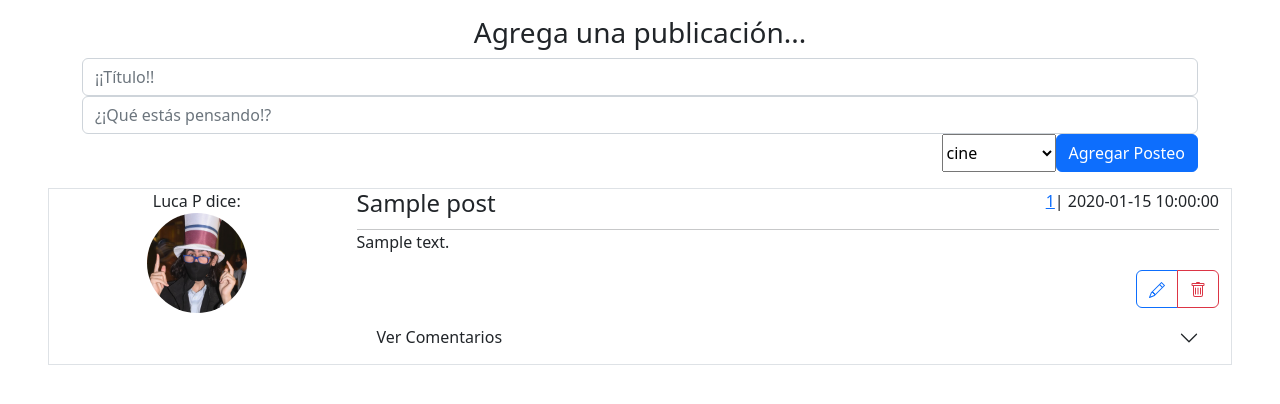
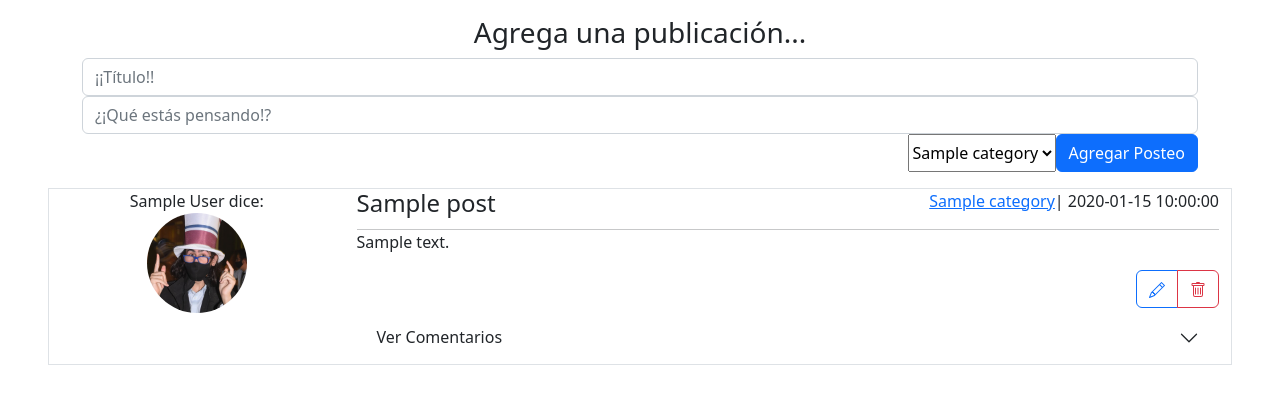
Before and after one commit to FacuLemo/Miniblog-Flask, a Flask app: page / in a window 1280 px wide. Shown: the part 56-460 px from the top of the page. Run offline with Flask 3, Linux system fonts and the light colour scheme; tables that the repository leaves empty hold one stand-in row (values such as "Sample post").

Commit message:
'la base de datos definitiva' y mejoras en index

```diff
--- a/app.py
+++ b/app.py
@@ -17,8 +17,8 @@ migrate = Migrate(app, db)
 class Category(db.Model):
     __tablename__ = "category"  # --> si no esta, adopta el nombre de la clase
     id = db.Column(db.Integer, primary_key=True)
-    nombre = db.Column(db.String(100), nullable=False)
-
+    name = db.Column(db.String(100), nullable=False)
+    posts= db.relationship('Post', backref='category')
     def __str__(self):
         return f"category: {self.name}"
 
@@ -30,6 +30,8 @@ class User(db.Model):
     email = db.Column(db.String(100), nullable=False)
     password = db.Column(db.String(100), nullable=False)
     active = db.Column(db.Boolean, default=True, nullable=False)
+    posts= db.relationship('Post', backref='user')
+    comments= db.relationship('Comment', backref='category')
 
     def __str__(self):
         return f"-User data: {self.nombre}, {self.email}."
@@ -62,18 +64,16 @@ class Comment(db.Model):
     def __str__(self):
         return f"-Comment '{self.content}' by {self.user_id}"
 
-#TODO: CONTEXT PROCESSOR PASA EL ID DEL USER SELECCIONADO
-#CADA FUNCION TOMA EL ID COMO PARAMETRO PARA SABER
-#  Q USER SUBIO EL POST/COMENTARIO
-
 @app.context_processor
 def inject_paises():
-    posts=db.session.query(Post).all()
+    posts=db.session.query(Post).order_by(Post.id.desc()).all()
     return dict(posts=posts)
 
 @app.route("/")
 def Index():
-    return render_template('index.html')
+    return render_template('index.html',
+                           categories=db.session.query(Category).all(),
+                           )
 
 @app.route("/add_post", methods=['POST'])
 def AddPost():
--- a/templates/index.html
+++ b/templates/index.html
@@ -13,9 +13,9 @@
       <input class="form-control w-100" type="text" name="content" id="" placeholder="¿¡Qué estás pensando!?">
     <label for="category" class="form-label"></label>
     <select id="" name="category" placeholder="Elige categoría">
-      <option value="1">cine</option>
-      <!-- debe dar category ID -->
-      <option value="2">videojuegos</option>
+      {%for category in categories%}
+      <option value="{{category.id}}">{{category.name}}</option>
+      {%endfor%}
     </select>
       <button type="submit" class="btn btn-primary">Agregar Posteo</button>
   </form>
@@ -25,14 +25,14 @@
 {%for post in posts%}
 <div class=" my-1 mx-5 row border">
   <div class="col-12 col-sm-3 text-center">
-    <p class="m-0">Luca P dice:</p>
+    <p class="m-0">{{post.user.name}} dice:</p>
     <img class="container rounded-circle  w-auto" style="height: 100px;" src="../static/img/luca_ico.jpg" alt="foto de perfil">
   </div>
   <div class="col-12 col-sm-9">
     <div class="d-flex flex-wrap">
 
       <h4 class="flex-grow-1">{{post.title}}</h4>
-      <a href="#">{{post.category_id}}</a>
+      <a href="#">{{post.category.name}}</a>
       <p>| {{post.time_created}}</p>
       <!-- SI EDITADO, MOSTRAR TIMESTAMP -->
 
```
